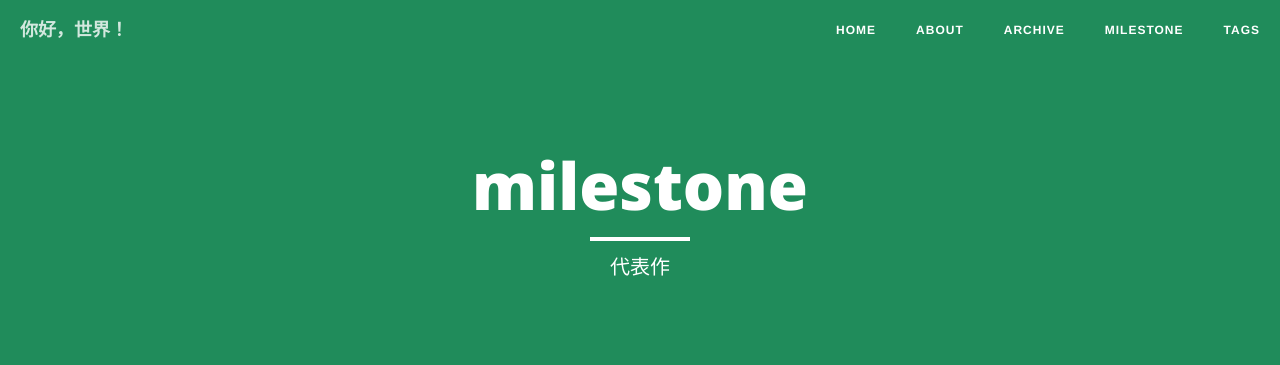
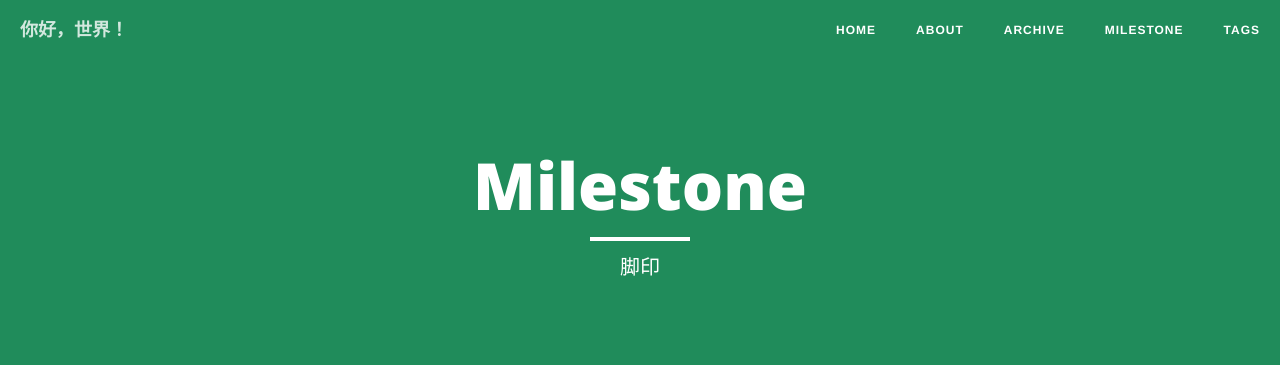
Before and after one commit to GaopanHuang/gaopanhuang.github.io, a Jekyll site: the page built from milestone.md, in a window 1280 px wide. Shown: the top 365 px of the page. Built offline with Jekyll 4.4.1, drawn with Linux system fonts in a browser that asks for light colours; nearby versions of some CDN libraries.

Commit message:
Update milestone.md

```diff
--- a/milestone.md
+++ b/milestone.md
@@ -1,7 +1,7 @@
 ---
 layout: page
-title: "milestone"
-description: "代表作"
+title: "Milestone"
+description: "脚印"
 header-img: "img/green.jpg"
 ---
 
```
